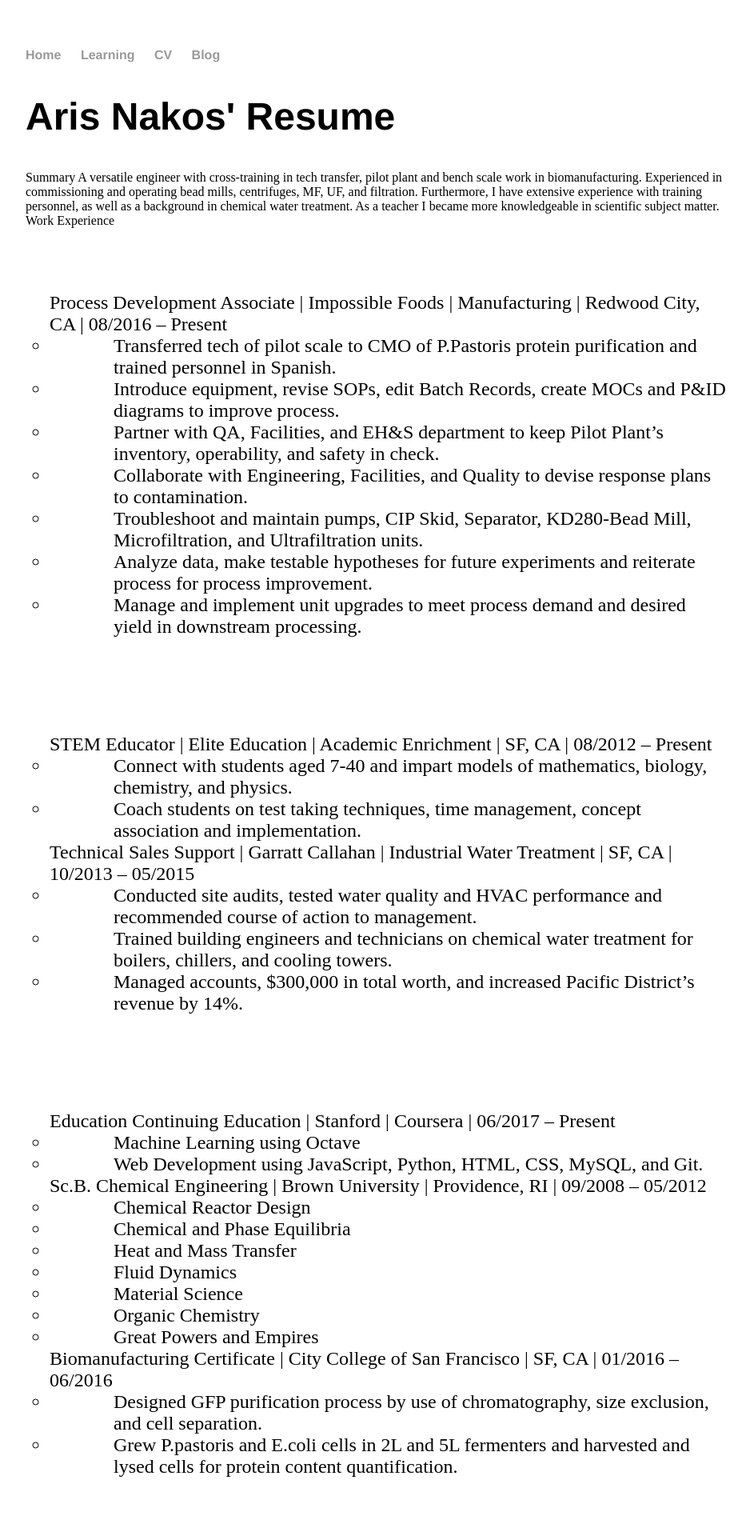
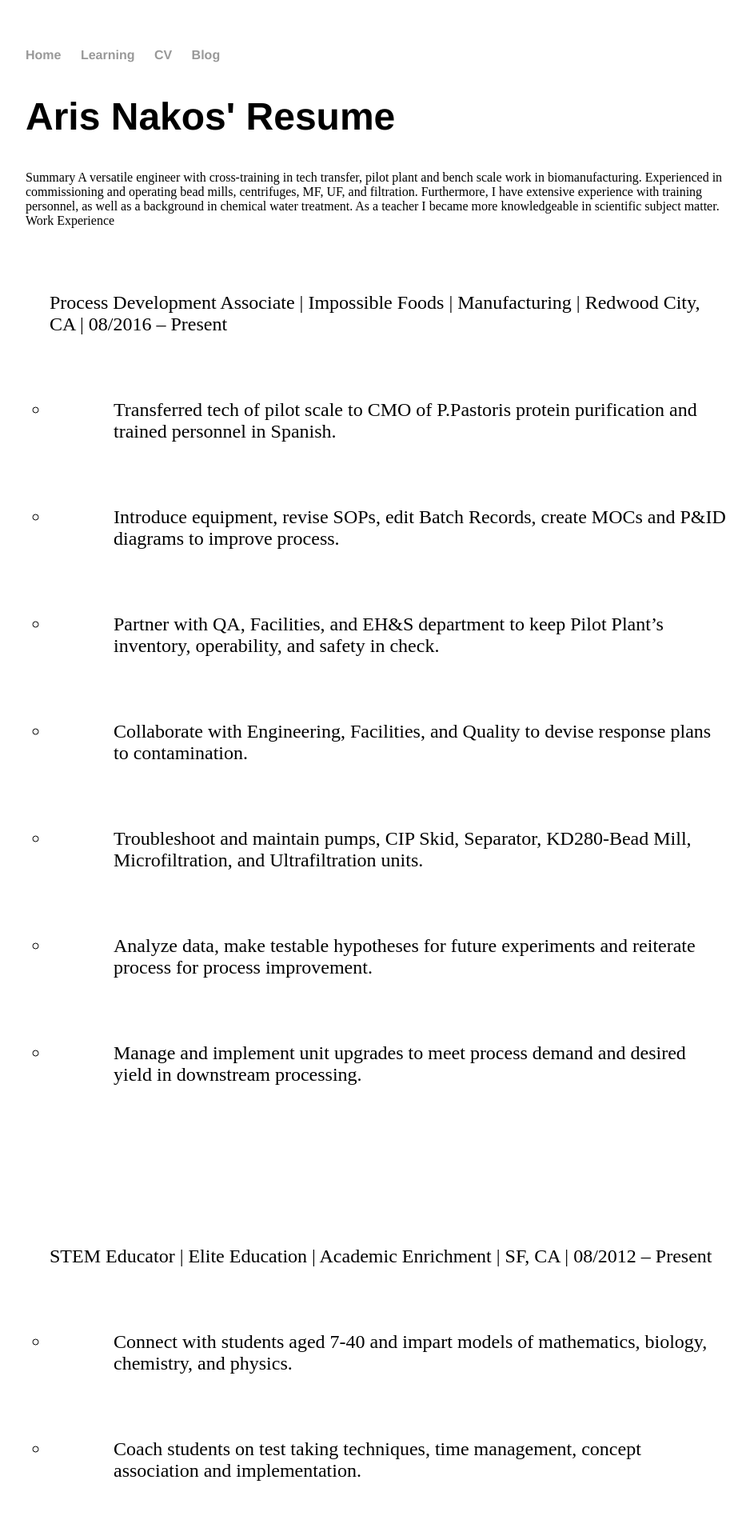
Before and after one commit to aristidesnakos/aristidesnakos.github.io, a Jekyll site: the page built from cv/index.html, in a window 1280 px wide. Shown: the top 1920 px of the page at 80% size, without its empty margins (160-1098 px from the left). Built offline with Jekyll 4.4.1, drawn with Linux system fonts in a browser that asks for light colours.

Commit message:
Update main.css

```diff
--- a/css/main.css
+++ b/css/main.css
@@ -61,6 +61,7 @@
 }
 
 ul.cv li {
+    margin: 80px auto 80px;
     list-style-type: circle;
     padding-left: 80px;
 }
```
